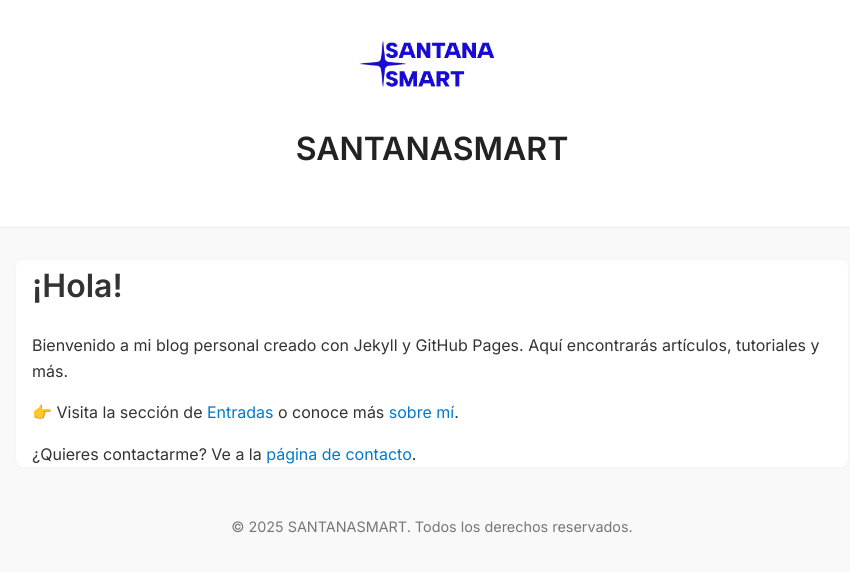
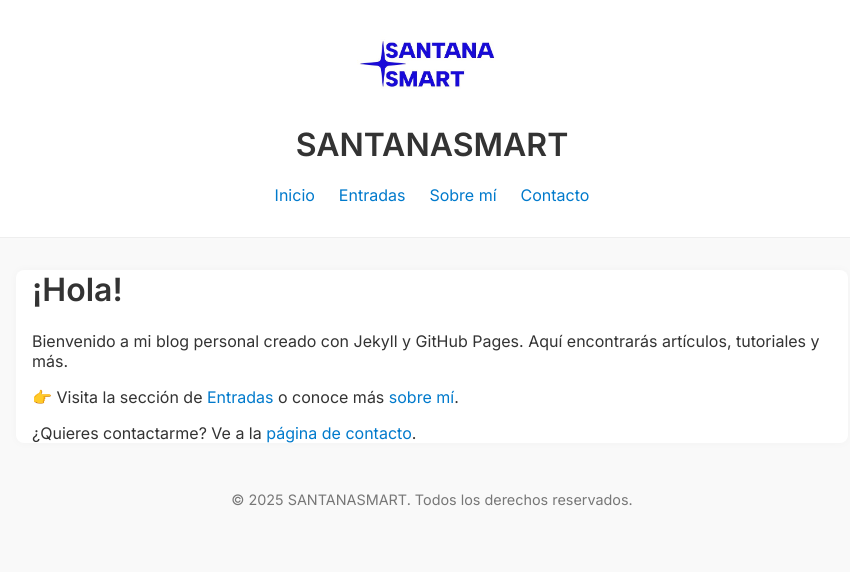
Before and after one commit to santanasmart/santanasmart_github, a Jekyll site: the page built from index.md, in a window 1280 px wide. Shown: the top 572 px of the page, without its empty margins (208-1058 px from the left). Built offline with Jekyll 4.4.1, drawn with Linux system fonts in a browser that asks for light colours.

Commit message:
Update default.html

```diff
--- a/_layouts/default.html
+++ b/_layouts/default.html
@@ -4,11 +4,7 @@
   <meta charset="UTF-8">
   <title>{{ page.title }} | {{ site.title }}</title>
   <meta name="viewport" content="width=device-width, initial-scale=1">
-
-  <!-- Fuente Inter desde Google Fonts -->
   <link href="https://fonts.googleapis.com/css2?family=Inter:wght@400;600&display=swap" rel="stylesheet">
-
-  <!-- Estilos base con Inter -->
   <style>
     body {
       font-family: 'Inter', sans-serif;
@@ -16,28 +12,13 @@
       padding: 0;
       background-color: #f9f9f9;
       color: #333;
-      line-height: 1.6;
     }
-
     header {
       text-align: center;
       padding: 2rem 1rem;
       background-color: #fff;
       border-bottom: 1px solid #eee;
     }
-
-    header img {
-      max-width: 150px;
-      height: auto;
-    }
-
-    header h1 {
-      margin-top: 1rem;
-      font-weight: 600;
-      font-size: 2rem;
-      color: #222;
-    }
-
     main {
       max-width: 800px;
       margin: 2rem auto;
@@ -46,7 +27,6 @@
       border-radius: 8px;
       box-shadow: 0 0 10px rgba(0,0,0,0.03);
     }
-
     footer {
       text-align: center;
       padding: 1rem;
@@ -54,21 +34,32 @@
       color: #777;
       margin-top: 2rem;
     }
-
     a {
       color: #007acc;
       text-decoration: none;
     }
-
     a:hover {
       text-decoration: underline;
     }
   </style>
 </head>
 <body>
+
+  <!-- CABECERA -->
   <header>
-    <img src="{{ '/assets/images/logo.jpg' | relative_url }}" alt="Logo de SANTANASMART">
+    <a href="{{ '/' | relative_url }}">
+      <img src="{{ '/assets/images/logo.jpg' | relative_url }}" alt="Logo de SANTANASMART" style="max-width: 150px; height: auto;">
+    </a>
     <h1>{{ site.title }}</h1>
+
+    <nav style="margin-top: 1rem;">
+      <ul style="list-style: none; padding: 0; display: flex; justify-content: center; gap: 1.5rem; margin: 0;">
+        <li><a href="{{ '/' | relative_url }}">Inicio</a></li>
+        <li><a href="{{ '/blog.html' | relative_url }}">Entradas</a></li>
+        <li><a href="{{ '/about' | relative_url }}">Sobre mí</a></li>
+        <li><a href="{{ '/contacto' | relative_url }}">Contacto</a></li>
+      </ul>
+    </nav>
   </header>
 
   <main>
```
